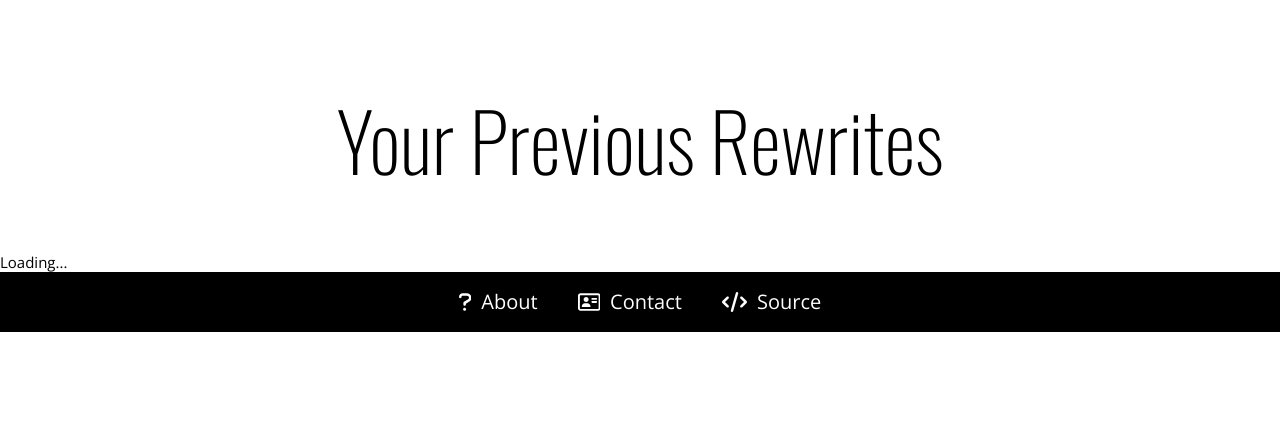
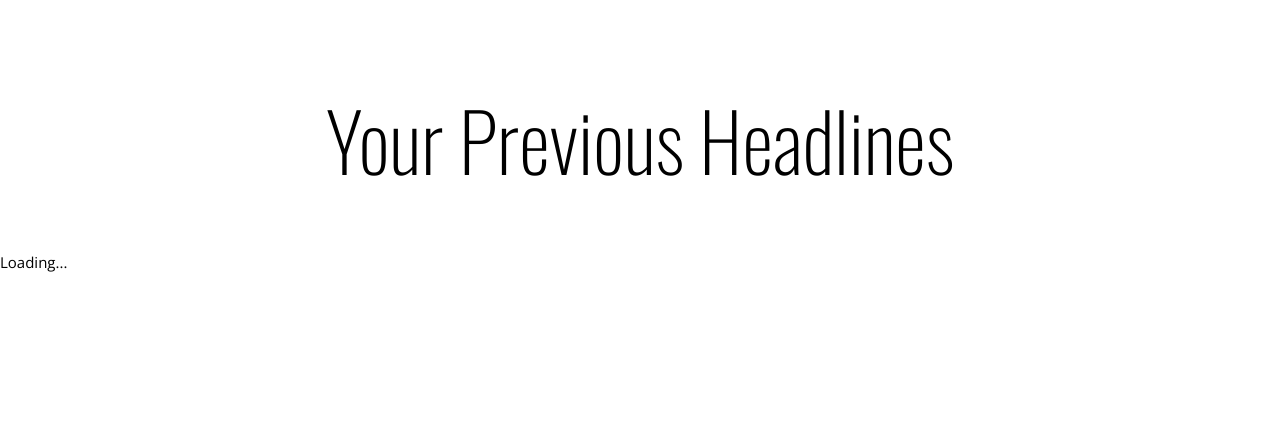
Before and after one commit to Lactantius/make-headlines, a Flask app: page /rewrites in a window 1280 px wide. Shown: the part 60-498 px from the top of the page. Run offline with Flask 2, Linux system fonts and the light colour scheme; style sheets or scripts are compiled from the project's sources.

Commit message:
Fix layout bug in all_rewrites.html

```diff
--- a/server/templates/all_rewrites.html
+++ b/server/templates/all_rewrites.html
@@ -5,9 +5,10 @@
 {% block content %}
 
 <main>
-    <h1>Your Previous Rewrites</h1>
+    <h1>Your Previous Headlines</h1>
 
     <div id=previous-rewrites-container>Loading...</div>
 
     <script src="/static/app.js"></script>
+</main>
 {% endblock %}
```
